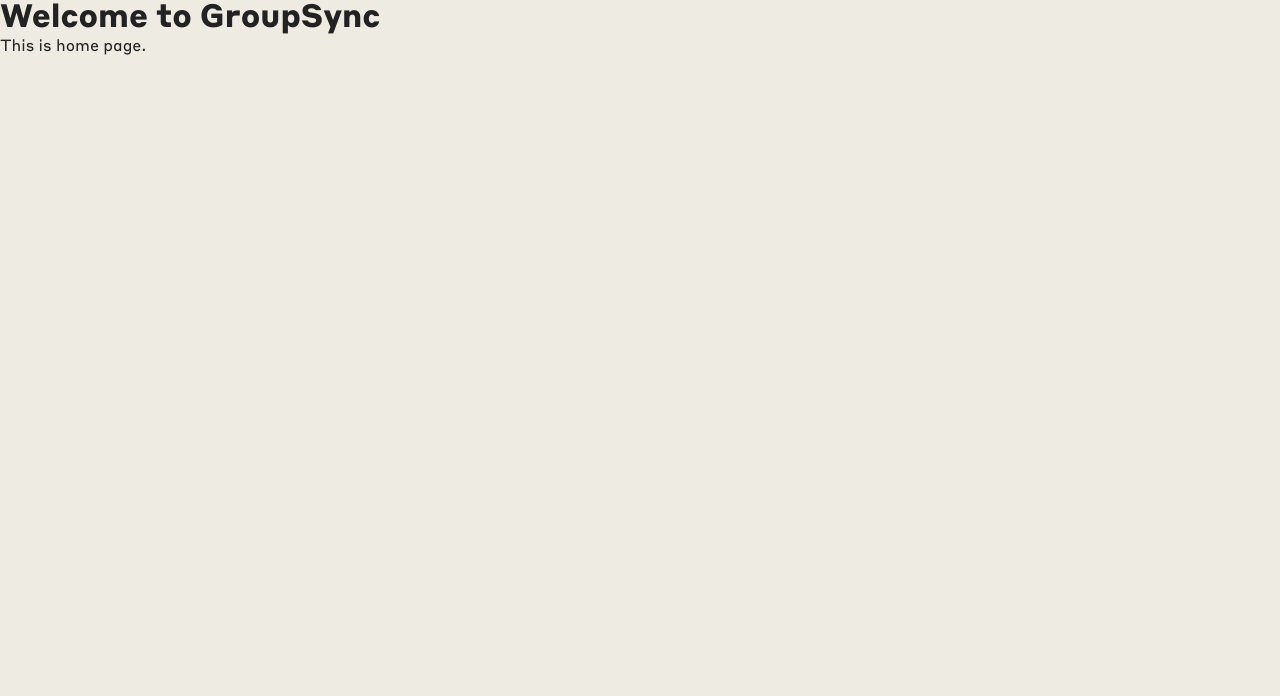
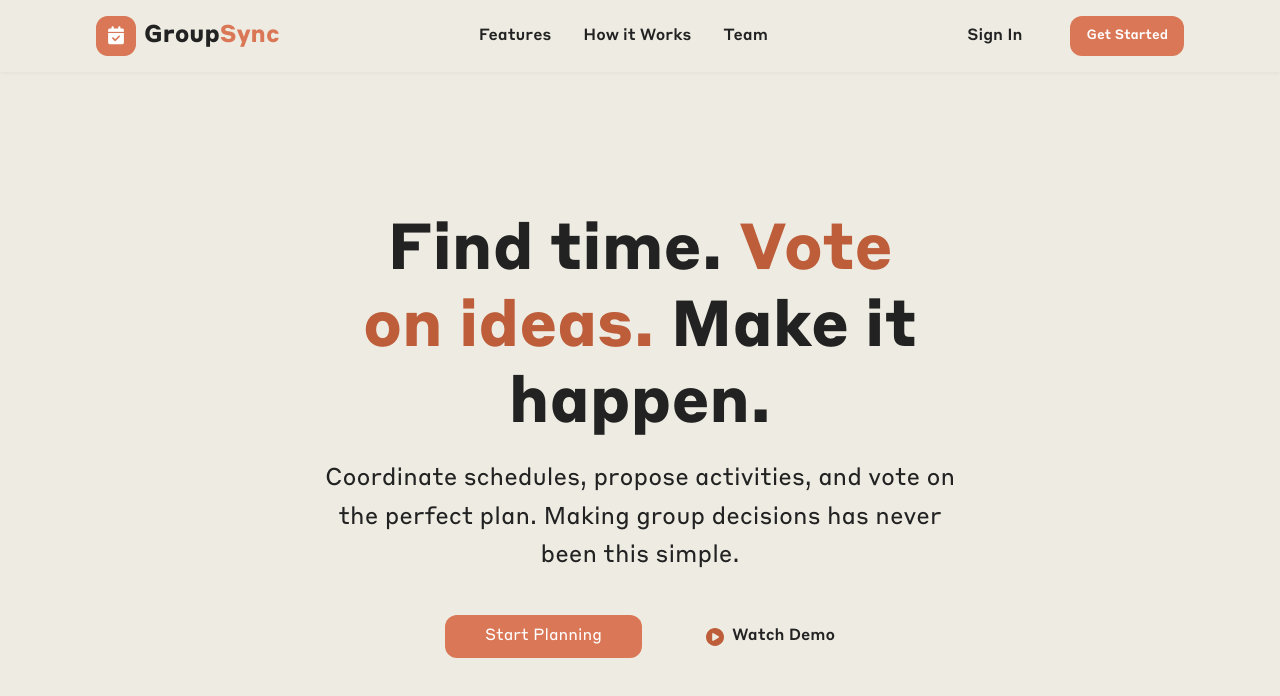
Before and after one commit to angietea101/groupsync, a React (Vite) app: page / in a window 1280 px wide. Shown: the top 696 px of the page. Built offline with nearby package versions, Linux system fonts and the light colour scheme.

Commit message:
FEAT: Create the hero section of landing page

```diff
--- a/src/index.css
+++ b/src/index.css
@@ -47,7 +47,7 @@ button {
   background-color: var(--color-primary);
   color: var(--color-white);
   border: none;
-  border-radius: 4px;
+  border-radius: var(--radius-btn);
   transition: background-color 0.2s ease;
 }
 
--- /dev/null
+++ b/src/pages/Home.css
@@ -0,0 +1,183 @@
+/* Import global variables */
+@import '../styles/variables.css';
+
+.text-primary {
+  color: var(--color-primary-dark);
+}
+
+.logo {
+  height: 40px;
+  width: auto;
+}
+
+/* Container */
+.home-container {
+  min-height: 100vh;
+  display: flex;
+  flex-direction: column;
+}
+
+/* NAVBAR */
+.navbar {
+  display: flex;
+  justify-content: space-between;
+  align-items: center;
+  padding: var(--space-md) var(--space-xxl);
+  background-color: var(--color-white);
+  box-shadow: 0 1px 4px rgba(0, 0, 0, 0.05);
+  background-color: var(--color-bg);
+}
+
+.navbar-left {
+  display: flex;
+  align-items: center;
+  gap: 0.5rem;
+}
+
+.logo {
+  width: 40px;
+  height: 40px;
+}
+
+.logo-text {
+  font-weight: bold;
+  font-size: var(--font-lg);
+  line-height: 1;
+  display: flex;
+  align-items: center;
+  cursor: pointer;
+}
+
+.logo-accent {
+  color: var(--color-primary);
+}
+
+/* NAV ITEMS */
+.navbar-center a {
+  margin: 0 var(--space-md);
+  text-decoration: none;
+  color: var(--color-text);
+  font-weight: 500;
+  transition: color 0.2s ease;
+}
+
+.navbar-center a:hover {
+  color: var(--color-primary);
+}
+
+.navbar-right {
+  display: flex;
+  align-items: center;
+  gap: var(--space-lg);
+}
+
+.sign-in {
+  margin-right: var(--space-md);
+  text-decoration: none;
+  color: var(--color-text);
+  font-weight: 500;
+  transition: color 0.2s ease;
+}
+
+.sign-in:hover {
+  color: var(--color-primary);
+}
+
+/* GET STARTED BUTTON */
+.get-started {
+  padding: 0.75rem 1rem;
+  background-color: var(--color-primary);
+  color: var(--color-white);
+  font-weight: 500;
+  border: none;
+  cursor: pointer;
+  transition: background-color 0.2s ease;
+}
+
+.get-started:hover {
+  background-color: var(--color-primary-hover);
+}
+
+/* HERO SECTION */
+.hero {
+  display: flex;
+  flex-direction: column;
+  align-items: center;
+  justify-content: center;
+  text-align: center;
+  flex-grow: 1;
+  padding: var(--space-xl) var(--space-lg);
+  width: 100%;
+  margin: 0 auto;
+}
+
+.hero h1 {
+  font-size: var(--font-xxl);
+  line-height: 1.2;
+  margin-bottom: var(--space-md);
+  color: var(--color-text);
+  max-width: 600px;
+}
+
+.hero p {
+  font-size: var(--font-lg);
+  margin-bottom: var(--space-lg);
+  max-width: 650px;
+  line-height: 1.6;
+  color: var(--color-text);
+}
+
+/* HERO BUTTONS */
+.hero-buttons {
+  display: flex;
+  gap: var(--space-xl);
+  margin-top: var(--space-sm);
+}
+
+.hero-buttons button {
+  padding: 0.75rem 2.5rem;
+  background-color: var(--color-primary);
+  color: var(--color-white);
+  border: none;
+  font-size: var(--font-md);
+  text-align: center;
+  cursor: pointer;
+  transition: background-color 0.2s ease;
+}
+
+.hero-buttons button:hover {
+  background-color: var(--color-primary-hover);
+}
+
+.hero-buttons .watch-demo {
+  background: none !important;
+  border: none !important;
+  color: var(--color-text);
+  font-weight: 500;
+  font-size: var(--font-md);
+  cursor: pointer;
+  padding: 0 !important;
+  display: inline-flex;
+  align-items: center;
+  gap: 0.5rem;
+}
+
+.hero-buttons .watch-demo:hover {
+  text-decoration: underline;
+  background: none;
+}
+
+/* MOBILE */
+@media (max-width: 700px) {
+  .navbar-center {
+    display: none;
+  }
+
+  .hero h1 {
+    font-size: 2rem;
+  }
+
+  .hero p {
+    font-size: var(--font-sm);
+  }
+}
--- a/src/pages/Home.jsx
+++ b/src/pages/Home.jsx
@@ -1,8 +1,51 @@
+import React from 'react';
+import { Link } from 'react-router-dom';
+import './Home.css';
+import WatchIcon from '../assets/watch-icon.svg';
+
 export default function Home() {
   return (
-    <div>
-      <h1>Welcome to GroupSync</h1>
-      <p>This is home page.</p>
+    <div className="home-container">
+      {/* NAVBAR */}
+      <nav className="navbar">
+        <div className="navbar-left">
+          <img src="/logo.png" alt="GroupSync Logo" className="logo" />
+          <span className="logo-text">
+            Group<span className="logo-accent">Sync</span>
+          </span>
+        </div>
+
+        <div className="navbar-center">
+          <a href="#features">Features</a>
+          <a href="#how-it-works">How it Works</a>
+          <a href="#team">Team</a>
+        </div>
+
+        <div className="navbar-right">
+          <Link to="/signin" className="sign-in">
+            Sign In
+          </Link>
+          <button className="get-started">Get Started</button>
+        </div>
+      </nav>
+
+      {/* HERO SECTION */}
+      <section className="hero">
+        <h1>
+          Find time. <span className="text-primary">Vote on ideas.</span> Make it happen.
+        </h1>
+        <p>
+          Coordinate schedules, propose activities, and vote on the perfect plan. Making group
+          decisions has never been this simple.
+        </p>
+        <div className="hero-buttons">
+          <button className="start-planning">Start Planning</button>
+          <button className="watch-demo">
+            <img src={WatchIcon} alt="Watch icon" className="watch-icon" />
+            Watch Demo
+          </button>
+        </div>
+      </section>
     </div>
   );
 }
--- a/src/styles/variables.css
+++ b/src/styles/variables.css
@@ -2,8 +2,11 @@
    GLOBAL DESIGN TOKENS / VARIABLES
 ----------------------------------------- */
 :root {
+  --radius-btn: 12px;
+
   /* Brand Colors */
   --color-primary: #da7756;
+  --color-primary-dark: #bd5d3a;
   --color-primary-hover: #c76545;
 
   /* Background + Text */
@@ -20,11 +23,12 @@
   --space-md: 1rem;
   --space-lg: 2rem;
   --space-xl: 4rem;
+  --space-xxl: 6rem;
 
   /* Font sizes */
   --font-sm: 0.875rem;
   --font-md: 1rem;
   --font-lg: 1.5rem;
   --font-xl: 2.5rem;
-  --font-xxl: 3rem;
+  --font-xxl: 4rem;
 }
```
Also changed, not shown: public/logo.png (added), src/assets/watch-icon.svg (added).
